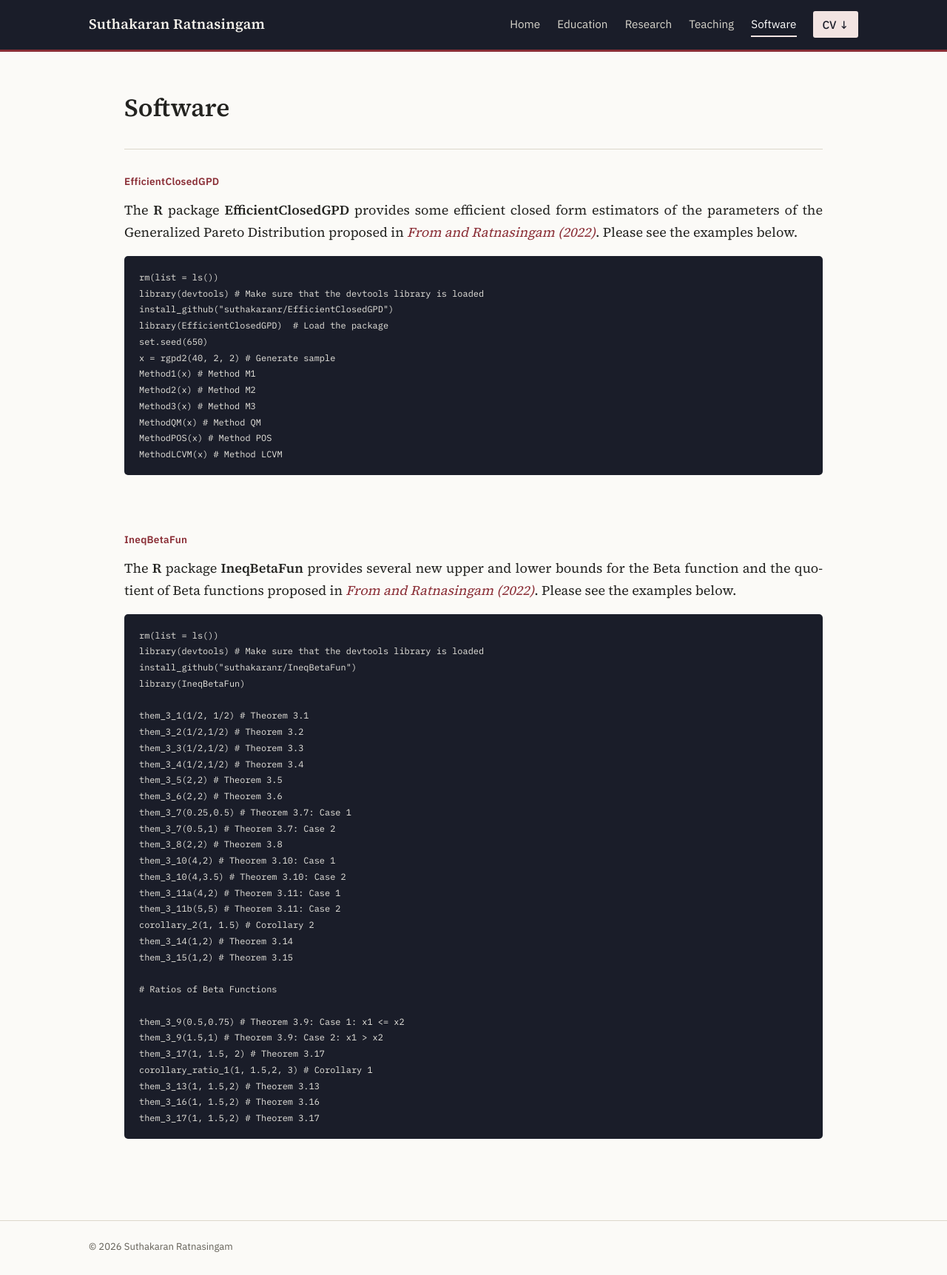
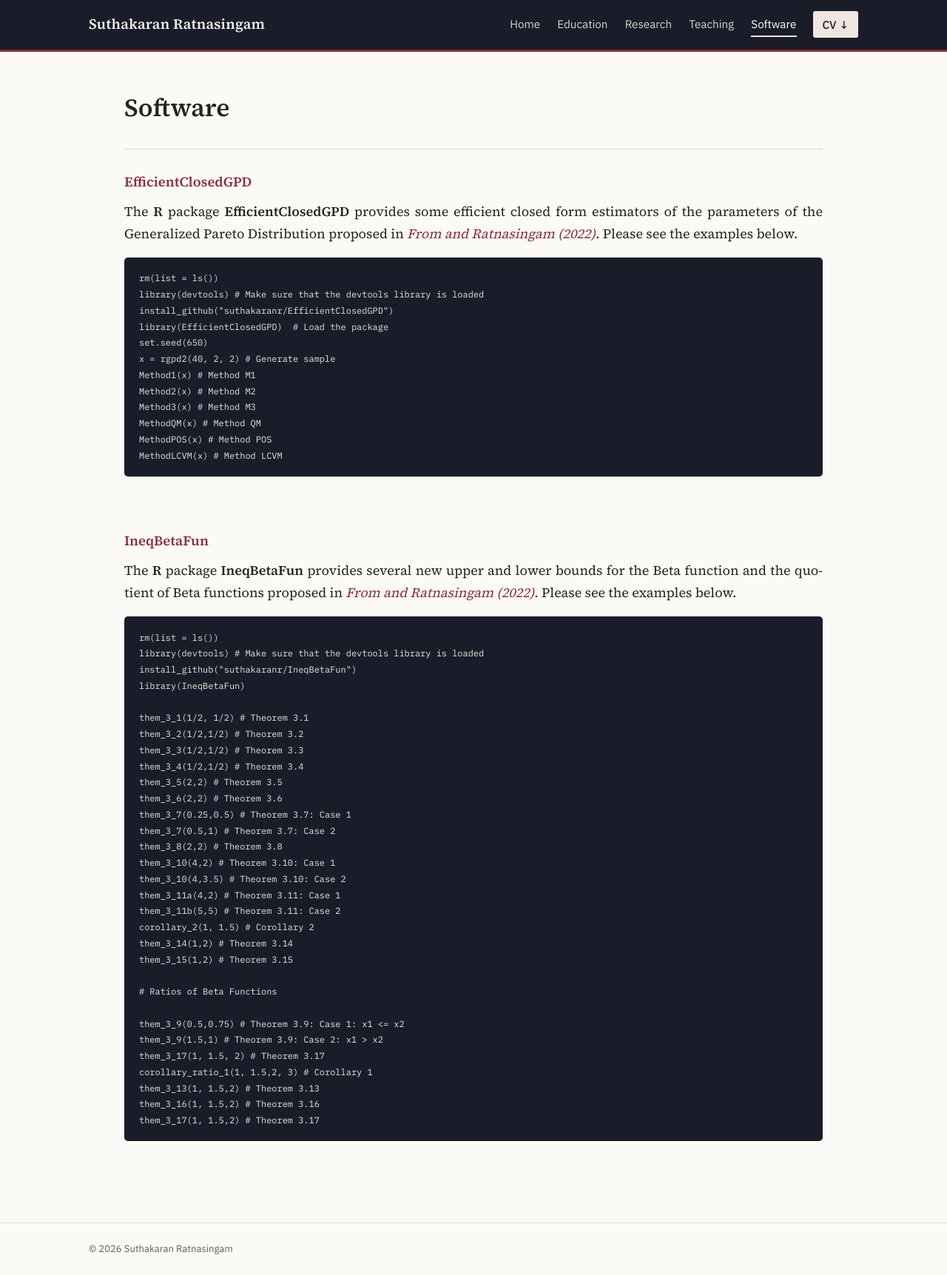
Before and after one commit to suthakaranr/suthakaranr.github.io, a Jekyll site: the page built from pages/Software.md, in a window 1280 px wide. Shown: the whole page at 74% size. Built offline with Jekyll 4.4.1, drawn with Linux system fonts in a browser that asks for light colours.

Commit message:
Change headers from h4 to h3 for software links

```diff
--- a/pages/Software.md
+++ b/pages/Software.md
@@ -4,7 +4,7 @@ title: Software
 ---
 
 
-#### <a style="text-decoration:none" href="https://github.com/suthakaranr/EfficientClosedGPD" target="_blank" rel="noopener noreferrer">EfficientClosedGPD</a>
+### <a style="text-decoration:none" href="https://github.com/suthakaranr/EfficientClosedGPD" target="_blank" rel="noopener noreferrer">EfficientClosedGPD</a>
 The **R** package **EfficientClosedGPD** provides some efficient closed form estimators of the parameters of the
 Generalized Pareto Distribution proposed in <a style="text-decoration:none" href="../assets/2022FSEES.pdf" target="_blank" rel="noopener noreferrer">*From and Ratnasingam (2022)*</a>. Please see the examples below.
 
@@ -27,7 +27,7 @@ MethodLCVM(x) # Method LCVM
 <br/>
 
 
-#### <a style="text-decoration:none" href="https://github.com/suthakaranr/IneqBetaFun" target="_blank" rel="noopener noreferrer">IneqBetaFun</a>
+### <a style="text-decoration:none" href="https://github.com/suthakaranr/IneqBetaFun" target="_blank" rel="noopener noreferrer">IneqBetaFun</a>
 The **R** package **IneqBetaFun** provides several new upper and lower bounds for the Beta function and the quotient of Beta functions proposed in <a style="text-decoration:none" href="../assets/2022FSRINAM.pdf" target="_blank" rel="noopener noreferrer">*From and Ratnasingam (2022)*</a>. Please see the examples below.
 
 
```
